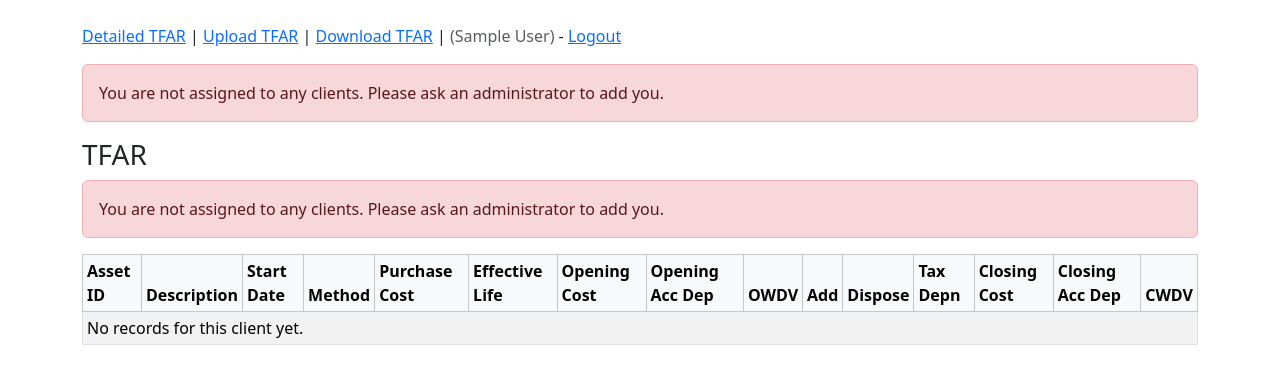
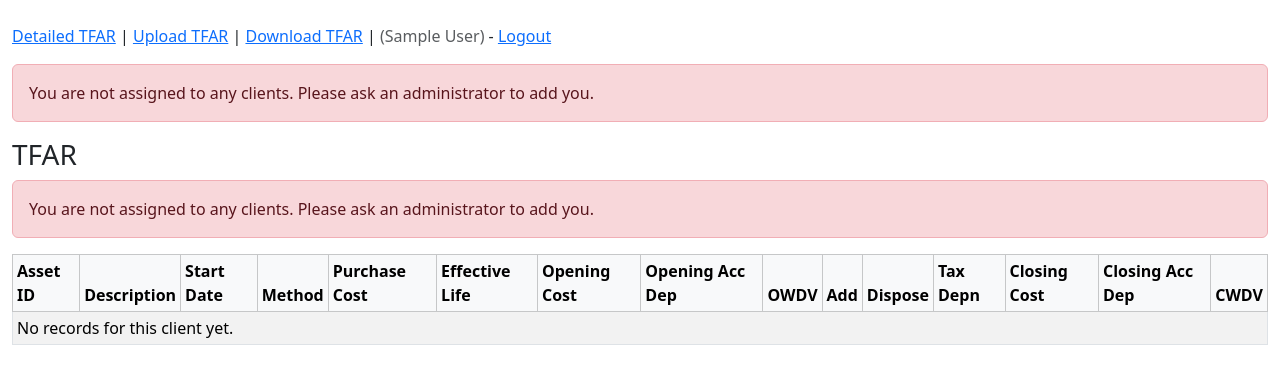
Before and after one commit to cat-baloo/tfar1, a Django app: page / in a window 1280 px wide. Shown: the top 384 px of the page. Run offline with Django 5.2, Linux system fonts and the light colour scheme; the visitor is signed in with stand-in values (Sample User, id 1).

Commit message:
Update base.html

```diff
--- a/templates/base.html
+++ b/templates/base.html
@@ -6,7 +6,7 @@
   <title>Cat-FAR beta</title>
   <link rel="stylesheet" href="https://cdn.jsdelivr.net/npm/bootstrap@5.3.2/dist/css/bootstrap.min.css">
 </head>
-<body class="container py-4">
+<body class="container-fluid py-4">
   <nav class="mb-3">
     <a href="/">Detailed TFAR</a> |
     <a href="/upload/">Upload TFAR</a> |
```
